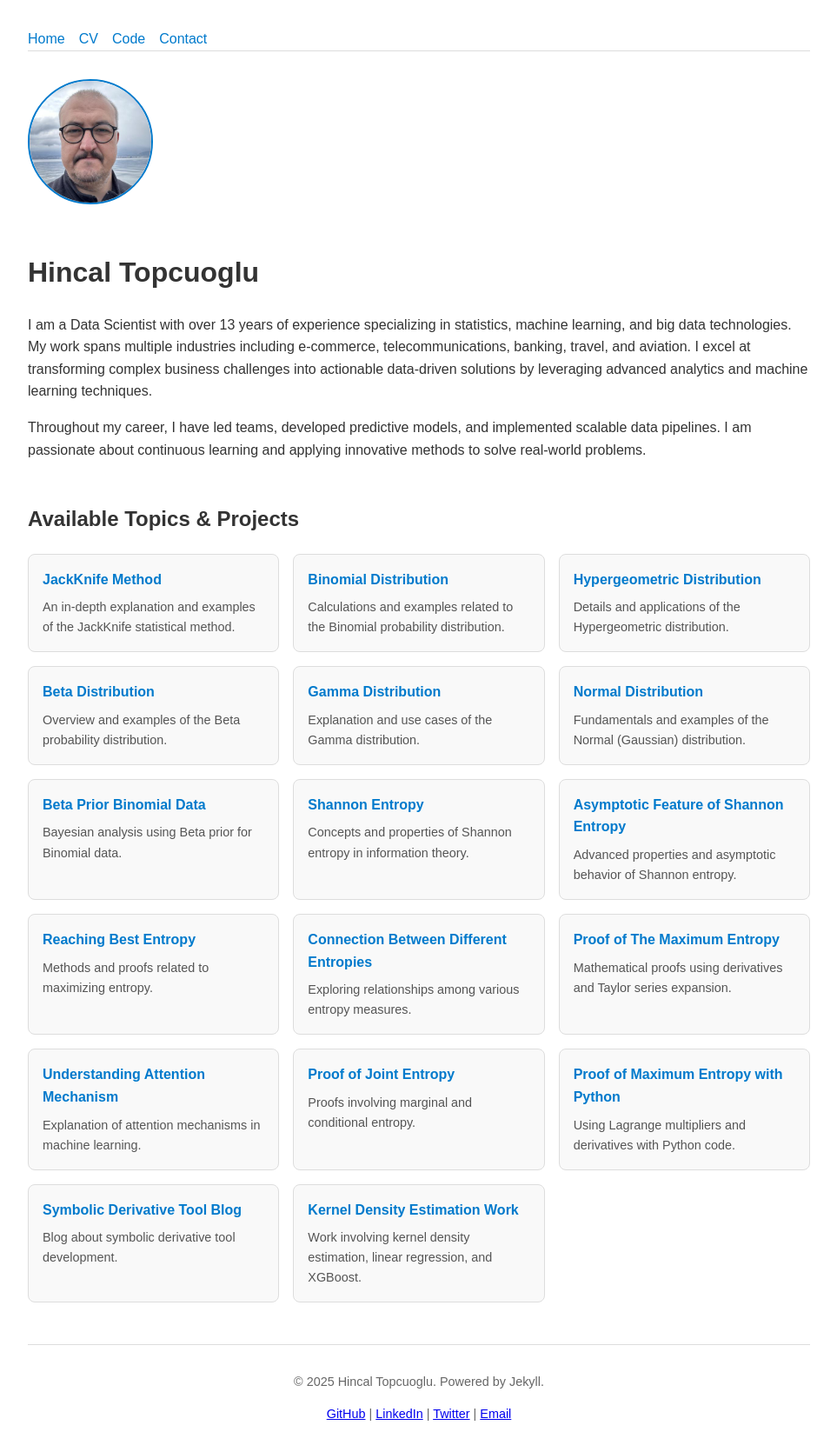
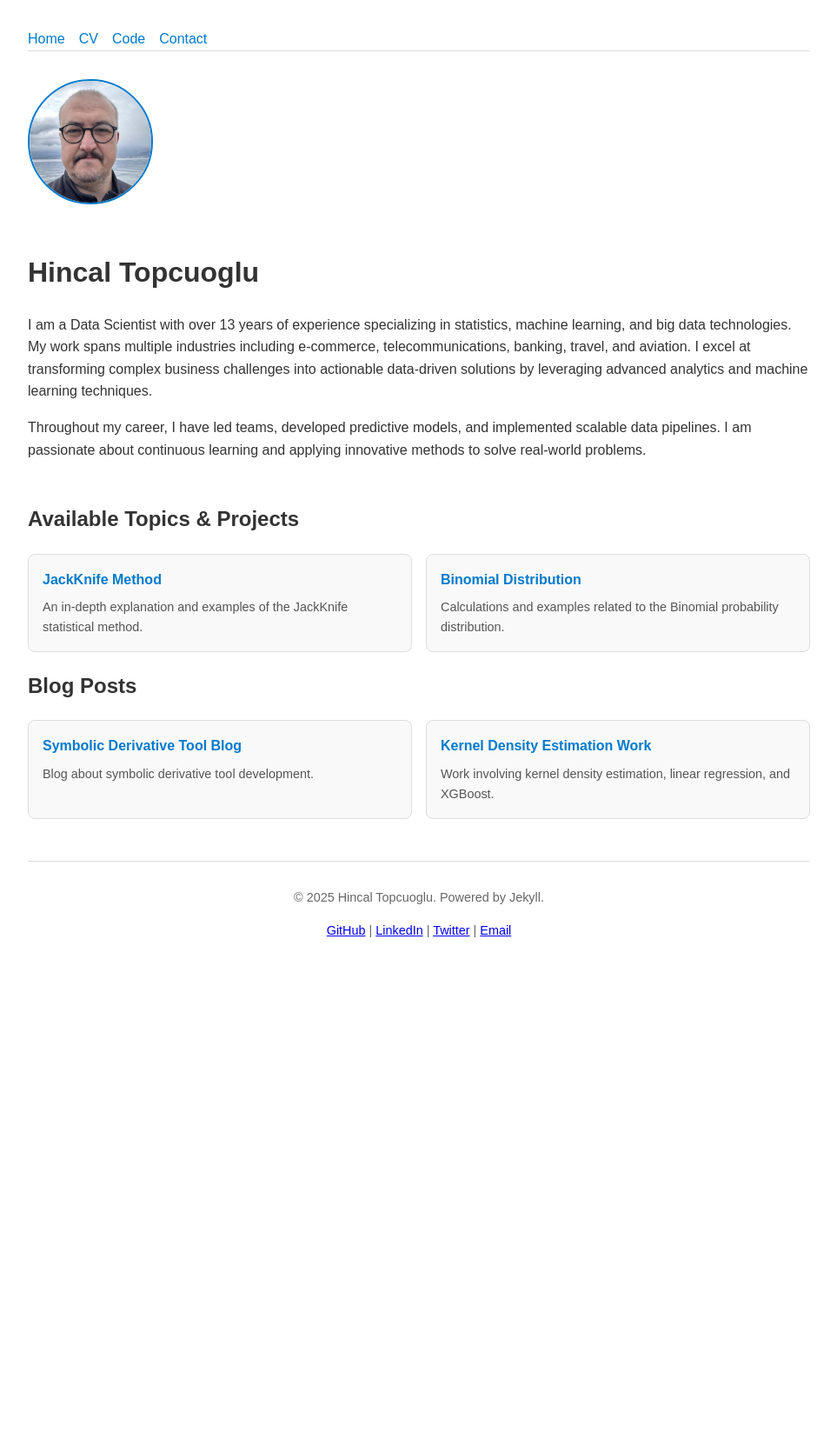
Before and after one commit to hincaltopcuoglu/hincaltopcuoglu.github.io, a Jekyll site: the page built from index.md, in a window 1280 px wide. Shown: the whole page at 87% size, without its empty margins (158-1121 px from the left). Built offline with Jekyll 4.4.1, drawn with Linux system fonts in a browser that asks for light colours; after the commit the page ends 1114 px from its top, so only the background shows below that.

Commit message:
Update index.md

```diff
--- a/index.md
+++ b/index.md
@@ -74,6 +74,7 @@ layout: home
 <section>
   <h2>Available Topics & Projects</h2>
   <div class="links-grid">
+    <!-- Your existing topic cards here -->
     <div class="link-card">
       <a href="jackknife_method.html">JackKnife Method</a>
       <p>An in-depth explanation and examples of the JackKnife statistical method.</p>
@@ -82,58 +83,14 @@ layout: home
       <a href="Binomial_Calculation_and_Distribution_Example.html">Binomial Distribution</a>
       <p>Calculations and examples related to the Binomial probability distribution.</p>
     </div>
-    <div class="link-card">
-      <a href="hypergeometric_distribution.html">Hypergeometric Distribution</a>
-      <p>Details and applications of the Hypergeometric distribution.</p>
-    </div>
-    <div class="link-card">
-      <a href="beta_distribution.html">Beta Distribution</a>
-      <p>Overview and examples of the Beta probability distribution.</p>
-    </div>
-    <div class="link-card">
-      <a href="gamma_distribution.html">Gamma Distribution</a>
-      <p>Explanation and use cases of the Gamma distribution.</p>
-    </div>
-    <div class="link-card">
-      <a href="normal_distribution.html">Normal Distribution</a>
-      <p>Fundamentals and examples of the Normal (Gaussian) distribution.</p>
-    </div>
-    <div class="link-card">
-      <a href="beta_prior.html">Beta Prior Binomial Data</a>
-      <p>Bayesian analysis using Beta prior for Binomial data.</p>
-    </div>
-    <div class="link-card">
-      <a href="shannon_entropy.html">Shannon Entropy</a>
-      <p>Concepts and properties of Shannon entropy in information theory.</p>
-    </div>
-    <div class="link-card">
-      <a href="asymptotic_feature_of_shannon_entropy.html">Asymptotic Feature of Shannon Entropy</a>
-      <p>Advanced properties and asymptotic behavior of Shannon entropy.</p>
-    </div>
-    <div class="link-card">
-      <a href="reaching_best_entropy.html">Reaching Best Entropy</a>
-      <p>Methods and proofs related to maximizing entropy.</p>
-    </div>
-    <div class="link-card">
-      <a href="connection_between_different_entropies.html">Connection Between Different Entropies</a>
-      <p>Exploring relationships among various entropy measures.</p>
-    </div>
-    <div class="link-card">
-      <a href="proof_of_maximum_entropy.html">Proof of The Maximum Entropy</a>
-      <p>Mathematical proofs using derivatives and Taylor series expansion.</p>
-    </div>
-    <div class="link-card">
-      <a href="attention_mechanism_explained.html">Understanding Attention Mechanism</a>
-      <p>Explanation of attention mechanisms in machine learning.</p>
-    </div>
-    <div class="link-card">
-      <a href="proof_of_the_joint_entropy_using_conditonal_entropy.html">Proof of Joint Entropy</a>
-      <p>Proofs involving marginal and conditional entropy.</p>
-    </div>
-    <div class="link-card">
-      <a href="maximum-entropy.html">Proof of Maximum Entropy with Python</a>
-      <p>Using Lagrange multipliers and derivatives with Python code.</p>
-    </div>
+    <!-- Add other topic cards similarly -->
+  </div>
+</section>
+
+<section>
+  <h2>Blog Posts</h2>
+  <div class="links-grid">
+    <!-- Blog links from your README -->
     <div class="link-card">
       <a href="Symbolic_Derivative_Blog.html">Symbolic Derivative Tool Blog</a>
       <p>Blog about symbolic derivative tool development.</p>
@@ -142,5 +99,6 @@ layout: home
       <a href="KernelDensityEstimation_LinReg_XgBoost.html">Kernel Density Estimation Work</a>
       <p>Work involving kernel density estimation, linear regression, and XGBoost.</p>
     </div>
+    <!-- Add more blog posts here if you have -->
   </div>
 </section>
```
